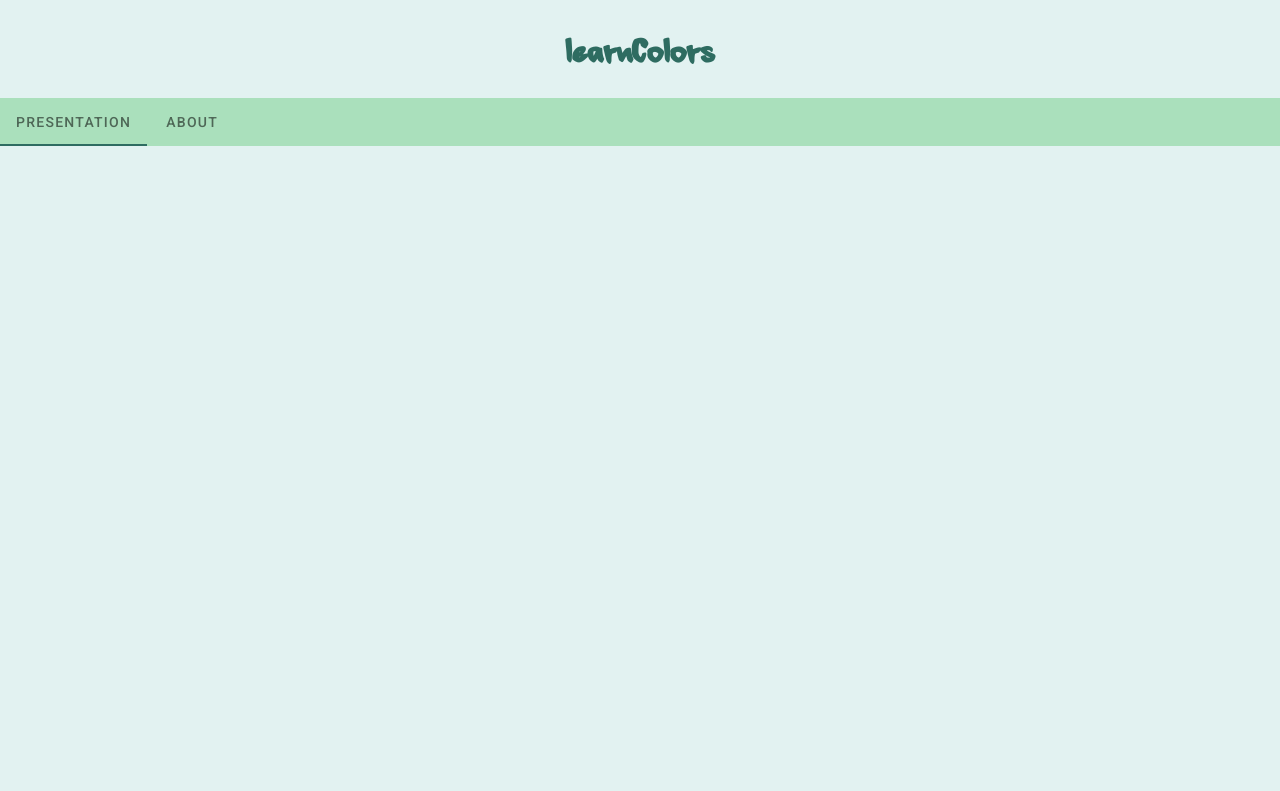
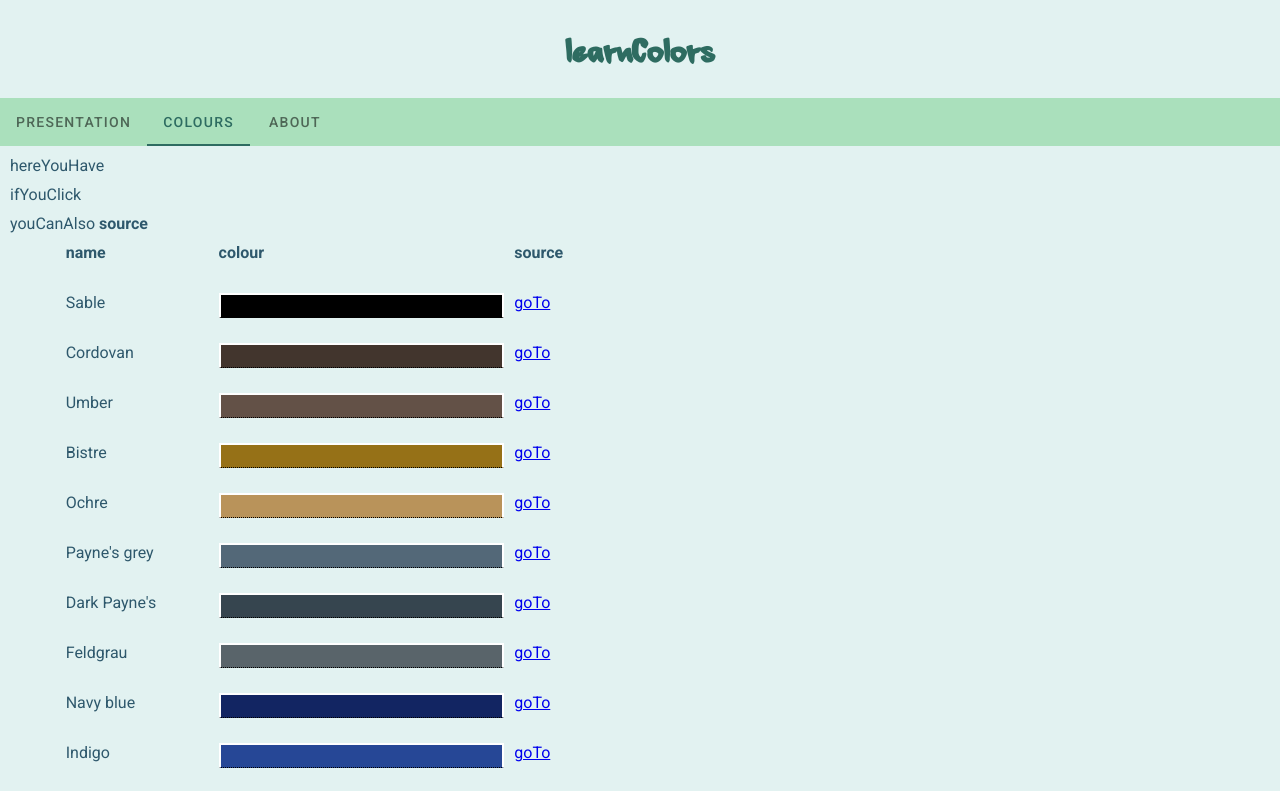
Before and after one commit to alexvkcr/colors, a Vue app: page /colours in a window 1280 px wide. Shown: the top 791 px of the page. Built offline with nearby package versions, Linux system fonts and the light colour scheme; what vue-google-adsense would draw is missing.

Commit message:
feay/new web distribution

```diff
--- a/src/components/About.vue
+++ b/src/components/About.vue
@@ -3,9 +3,9 @@
     <div class="intro">{{ $t('explanation') }}</div>
     <div class="intro">{{ $t('yourBrain') }}</div>
     <author class="author"></author>
-    <div class="intro">{{ $t('hereYouHave') }}</div>
-    <color-list :prop-colour-list="propColourList"></color-list>
-    Iconos diseñados por <a href="https://www.flaticon.es/autores/pixel-perfect" title="Pixel perfect">Pixel perfect</a> from <a href="https://www.flaticon.es/" title="Flaticon"> www.flaticon.es</a>
+    <div class="intro">
+      Iconos diseñados por <a href="https://www.flaticon.es/autores/pixel-perfect" title="Pixel perfect">Pixel perfect</a> from <a href="https://www.flaticon.es/" title="Flaticon"> www.flaticon.es</a>
+    </div>
   </div>
 </template>
 
@@ -26,7 +26,6 @@
 </i18n>
 
 <script>
-import ColorList from './ColorList.vue';
 import Author from './Author.vue';
 
 export default {
@@ -35,7 +34,7 @@ export default {
     'propColourList': Object
   },
   components: {
-    ColorList, Author
+    Author
   }
 }
 </script>
--- /dev/null
+++ b/src/components/ColoursView.vue
@@ -0,0 +1,52 @@
+<template>
+  <div id="ColoursView">
+    <div class="intro">{{ $t('hereYouHave') }}</div>
+    <div class="intro">{{ $t('ifYouClick') }}</div>
+    <div class="intro">{{ $t('youCanAlso') }} <span class="bold">{{$t('source')}}</span></div>
+    <color-list :prop-colour-list="propColourList"></color-list>
+  </div>
+</template>
+
+
+<i18n>
+{
+  "es": {
+    "hereYouHave": "Aquí tienes todos los colores disponibles que aprenderás",
+    "ifYouClick": "Si clicas o pasas el ratón sobre el color, obtienes una descripción de este",
+    "youCanAlso": "También puedes consultar referencias al origen de los colores en la columna",
+    "source": "Fuente"
+  },
+  "en": {
+    "hereYouHave": "Here you have all the colors available thet you'll learn",
+    "ifYouClick": "If you click or hover over the color, you get a description of it",
+    "youCanAlso": "You can also consult references to the where I extracted the colors in the column",
+    "source": "Source"
+  }
+}
+</i18n>
+
+<script>
+import ColorList from './ColorList.vue';
+
+export default {
+  name: 'ColoursView',
+  props: {
+    'propColourList': Object
+  },
+  components: {
+    ColorList
+  }
+}
+</script>
+
+<style scoped>
+*{
+    color: #2e586c;
+    font-family: 'Roboto',arial,sans-serif;
+}
+
+.intro{
+  margin: 10px 10px;
+  font-size: 16px;
+}
+</style>
--- a/src/components/Tabs.vue
+++ b/src/components/Tabs.vue
@@ -4,12 +4,15 @@
       color="#2E6C61"
       background-color="#aae0bc"
     >
-      <v-tab to="/colors">
+      <v-tab to="/">
         {{ $t('presentation') }}
       </v-tab>
-    <v-tab to="/about">
-        {{ $t('about') }}
-    </v-tab>
+      <v-tab to="/colours">
+        {{ $t('colours') }}
+      </v-tab>
+      <v-tab to="/about">
+          {{ $t('about') }}
+      </v-tab>
     </v-tabs>
     <router-view></router-view>
   </div>
@@ -19,11 +22,13 @@
 {
   "es": {
     "presentation": "presentación",
+    "colours": "Colores",
     "play" : "Juega",
     "about" : "Acerca"
   },
   "en": {
     "presentation": "presentation",
+    "colours": "Colours",
     "play": "play",
     "about" : "About"
   }
--- a/src/main.js
+++ b/src/main.js
@@ -25,6 +25,7 @@ import colorsList from './assets/colors.js';
 
 const routes = [
     { name: 'Index', path: '/colors', component: ()=> import(/* webpackChunkName: "presentation" */'./components/Presentation.vue'), props: { propColourList: colorsList } },
+    { name: 'Colors', path: '/colours', component: ()=> import(/* webpackChunkName: "colours" */'./components/ColoursView.vue'), props: { propColourList: colorsList } },
     { name: 'About', path: '/about', component: ()=> import(/* webpackChunkName: "about" */'./components/About.vue'), props: { propColourList: colorsList } }
 ]
 
```
